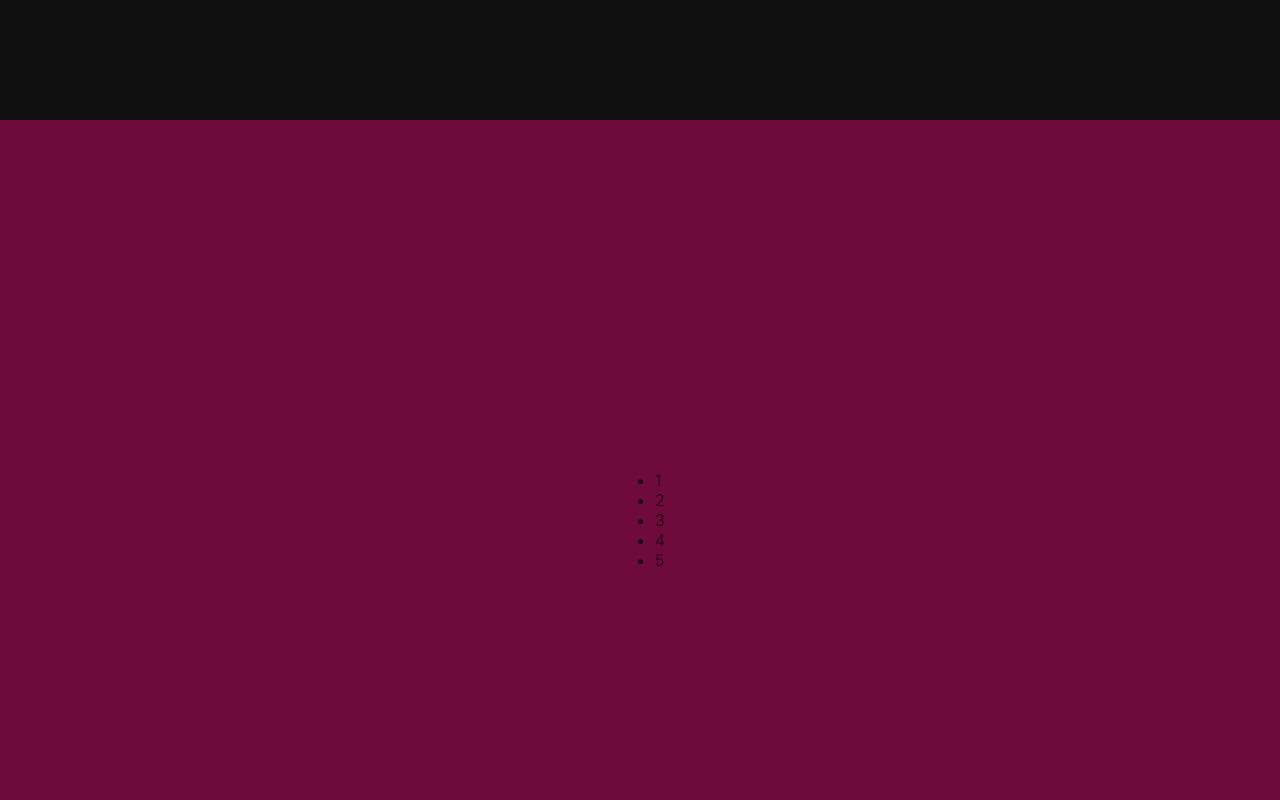
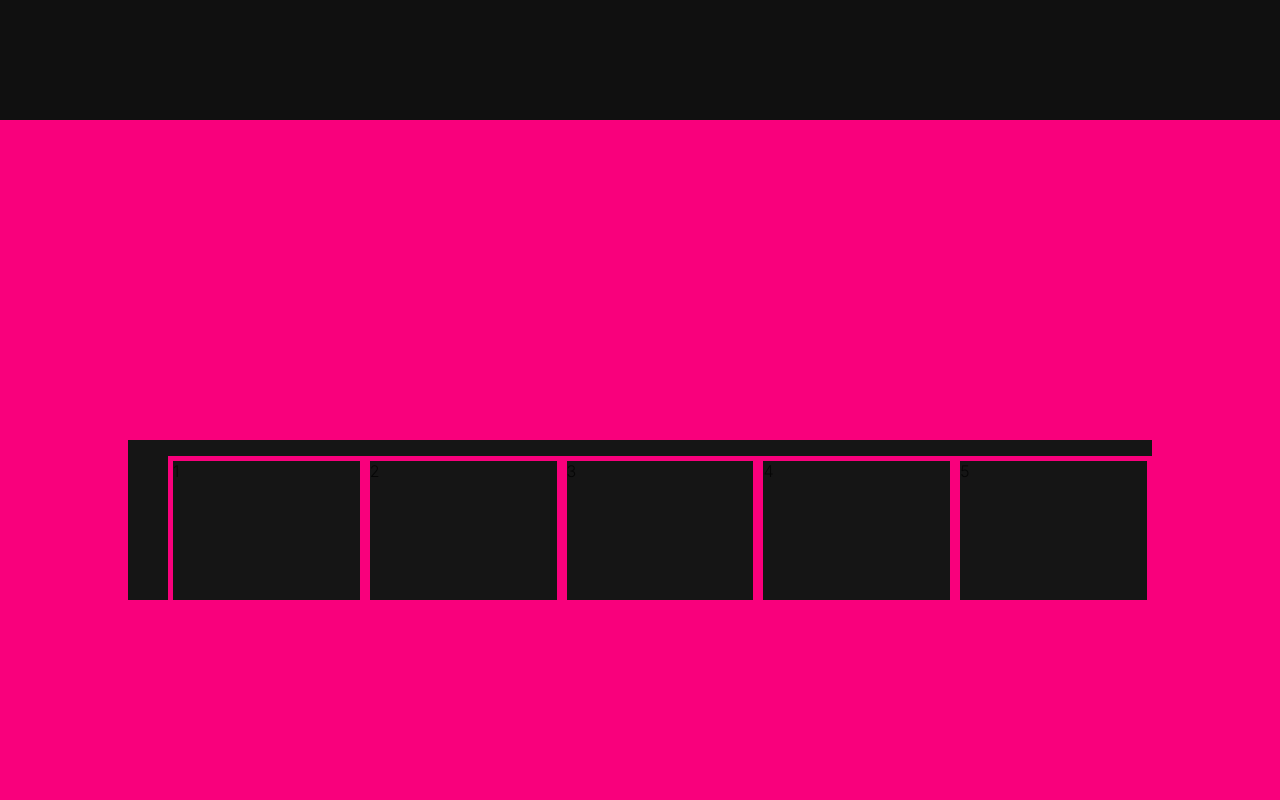
Before and after one commit to vm799/Synetic_sinistersouls, a React (Create React App) app in the folder synetic/: page / in a window 1280 px wide. Shown: the part 680-1480 px from the top of the page. Built offline with nearby package versions, Linux system fonts and the light colour scheme; a web font is replaced by a local one.

Commit message:
flex-shrink css

```diff
--- a/synetic/src/components/ImageSlider/ImageSlider.css
+++ b/synetic/src/components/ImageSlider/ImageSlider.css
@@ -1,10 +1,30 @@
 
 
-.marquee{
-    background-color: rgba(255, 2, 129, 0.391);
+.image-slider{
+    background-color: rgb(249, 0, 124);
     color:rgba(0, 0, 0, 0.709);
     height:100vh;
     display:flex;
     justify-content:center;
     align-items: center;
 }
+
+.marquee{
+    width:80vw;
+    height:20vh;
+    background-color: rgb(21, 21, 21);
+    /* overflow:hidden; */
+}
+
+.marquee-content{
+    list-style: none;
+    height:100%;
+    display:flex;
+    /* animation: */
+}
+
+.marquee-content li {
+    border:5px solid rgb(249, 0, 124);
+    width:20vw;
+    flex-shrink: 1;
+}
--- a/synetic/src/components/ImageSlider/ImageSlider.jsx
+++ b/synetic/src/components/ImageSlider/ImageSlider.jsx
@@ -3,7 +3,8 @@ import "../ImageSlider/ImageSlider.css";
 
 export default function ImageSlider(){
     return(
-<div class="marquee">
+<div class="image-slider">
+    <div class="marquee">
   <ul class="marquee-content">
    <li>1</li>
    <li>2</li>
@@ -11,6 +12,7 @@ export default function ImageSlider(){
    <li>4</li>
    <li>5</li>
   </ul>
+  </div>
 </div>
 
 
```
